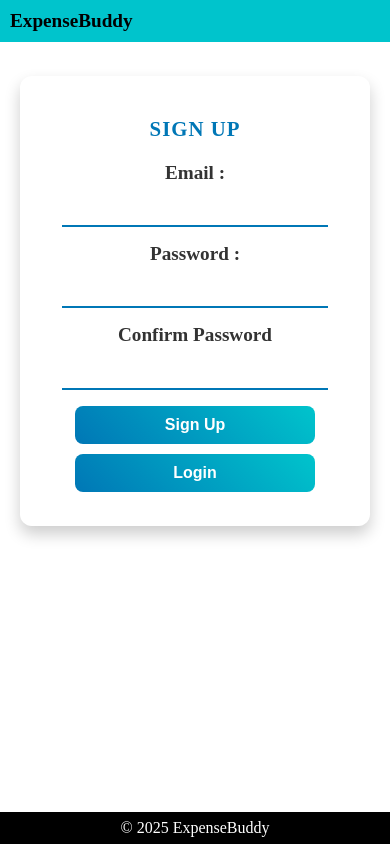
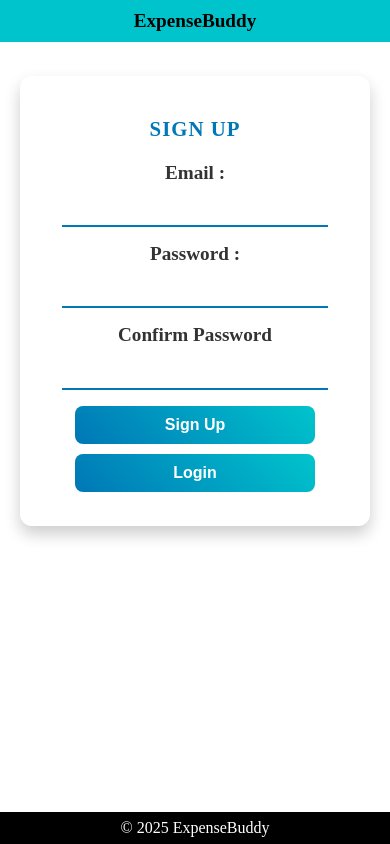
Before and after one commit to Sahil3M3/Expense-Tracker-Full-Stack, a React (Create React App) app in the folder Frontend/: page / in a window 390 px wide. Built offline with nearby package versions, Linux system fonts and the light colour scheme.

Commit message:
Deploy 8 mobile view fix

```diff
--- a/Frontend/src/index.css
+++ b/Frontend/src/index.css
@@ -14,8 +14,9 @@
   display: flex;
   align-items: center;
   height: 3rem;
-    justify-content:space-between;
+    justify-content:space-evenly;
     flex-wrap: nowrap;
+    padding: 1rem;
 }
 header >a {
   text-decoration: none;
```
